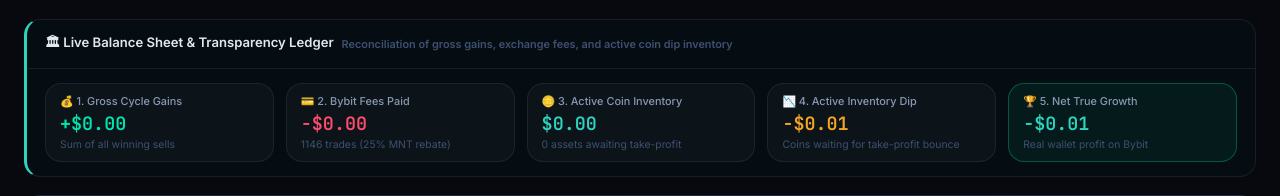
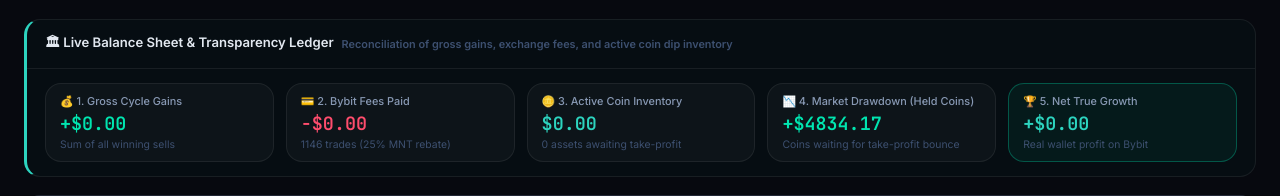
Before and after one commit to nasnoma/AIOS, a FastAPI app: page / in a window 1280 px wide. Shown: the part 188-384 px from the top of the page. Run offline with FastAPI, Linux system fonts and the light colour scheme; data that the repository does not hold is empty.

Commit message:
feat(ledger): Add live dynamic Market Drawdown (Held Coins) card into Transparency Ledger

```diff
--- a/trading_engine/api/templates/dashboard.html
+++ b/trading_engine/api/templates/dashboard.html
@@ -134,8 +134,9 @@
         <div class="stat-card" style="background:rgba(255,255,255,0.03);padding:10px 14px;"><div class="stat-label">&#128176; 1. Gross Cycle Gains</div><div class="stat-val" id="recon-gross-gains" style="color:var(--green);font-size:1.15rem">+$184.23</div><div class="stat-sub">Sum of all winning sells</div></div>
         <div class="stat-card" style="background:rgba(255,255,255,0.03);padding:10px 14px;"><div class="stat-label">&#128179; 2. Bybit Fees Paid</div><div class="stat-val" id="recon-fees-paid" style="color:var(--red);font-size:1.15rem">-$50.46</div><div class="stat-sub" id="recon-fees-sub">1146 trades (25% MNT rebate)</div></div>
         <div class="stat-card" style="background:rgba(255,255,255,0.03);padding:10px 14px;"><div class="stat-label">&#129689; 3. Active Coin Inventory</div><div class="stat-val" id="recon-coins-held" style="color:var(--teal);font-size:1.15rem">$0.00</div><div class="stat-sub" id="recon-coins-sub">Coins awaiting take-profit</div></div>
-        <div class="stat-card" style="background:rgba(255,255,255,0.03);padding:10px 14px;"><div class="stat-label" id="recon-dip-label">&#128201; 4. Active Inventory Dip</div><div class="stat-val" id="recon-dip-drag" style="color:var(--yellow);font-size:1.15rem">-$26.10</div><div class="stat-sub" id="recon-dip-sub">Coins waiting for take-profit bounce</div></div>
+        <div class="stat-card" style="background:rgba(255,255,255,0.03);padding:10px 14px;"><div class="stat-label" id="recon-dip-label">&#128201; 4. Market Drawdown (Held Coins)</div><div class="stat-val" id="recon-dip-drag" style="color:var(--yellow);font-size:1.15rem">-$0.00</div><div class="stat-sub" id="recon-dip-sub">Coins waiting for take-profit bounce</div></div>
         <div class="stat-card" style="background:rgba(0,229,176,0.06);border:1px solid rgba(0,229,176,0.3);padding:10px 14px;"><div class="stat-label">&#127942; 5. Net True Growth</div><div class="stat-val" id="recon-net-growth" style="color:var(--teal);font-size:1.15rem">+$92.64</div><div class="stat-sub">Real wallet profit on Bybit</div></div>
+
       </div>
     </div>
 
@@ -266,12 +267,10 @@ function renderSpotStatus(data) {
 
   // Live Bybit Reconciliation Ledger
   const rec = p.reconciliation || {};
-  const recGross = Number(rec.gross_cycle_gains !== undefined ? rec.gross_cycle_gains : 267.83);
-  const recFees = Number(rec.fees_paid !== undefined ? rec.fees_paid : 58.40);
-  const recRebalance = Number(rec.rebalance_dust_loss !== undefined ? rec.rebalance_dust_loss : 15.03);
-  const recDip = Number(rec.inventory_dip_drag !== undefined ? rec.inventory_dip_drag : totalUnrealised);
-  const recNet = Number(rec.net_true_account_growth !== undefined ? rec.net_true_account_growth : (recGross - recFees - recRebalance + recDip));
-
+  const recGross = Number(rec.gross_cycle_gains !== undefined ? rec.gross_cycle_gains : 0.0);
+  const recFees = Number(rec.fees_paid !== undefined ? rec.fees_paid : 0.0);
+  const recNet = Number(rec.net_true_account_growth !== undefined ? rec.net_true_account_growth : (recGross - recFees));
+  const recMarketDrawdown = Number(rec.market_drawdown !== undefined ? rec.market_drawdown : (totalEquity - (5115.83 + recNet)));
 
   const netGrowthEl = document.getElementById('spot-net-growth');
   if (netGrowthEl) {
@@ -290,19 +289,20 @@ function renderSpotStatus(data) {
   const dipEl = document.getElementById('recon-dip-drag');
   const dipLabel = document.getElementById('recon-dip-label');
   const dipSub = document.getElementById('recon-dip-sub');
-  const liveDip = Math.abs(recDip !== undefined ? recDip : 0.0);
+
   if (dipEl) {
-    dipEl.textContent = '-$' + liveDip.toFixed(2);
-    dipEl.style.color = 'var(--yellow)';
+    dipEl.textContent = (recMarketDrawdown >= 0 ? '+$' : '-$') + Math.abs(recMarketDrawdown).toFixed(2);
+    dipEl.style.color = recMarketDrawdown >= 0 ? 'var(--green)' : 'var(--yellow)';
   }
   if (dipLabel) {
-    dipLabel.innerHTML = '&#128201; 4. Active Inventory Dip';
+    dipLabel.innerHTML = '&#128201; 4. Market Drawdown (Held Coins)';
   }
   if (dipSub) {
     dipSub.textContent = 'Coins waiting for take-profit bounce';
   }
 
   set('recon-net-growth', (recNet >= 0 ? '+$' : '-$') + Math.abs(recNet).toFixed(2));
+
 
 
 
```
Also changed, not shown: trading_engine/spot/runner.py (+7 -1 lines).
